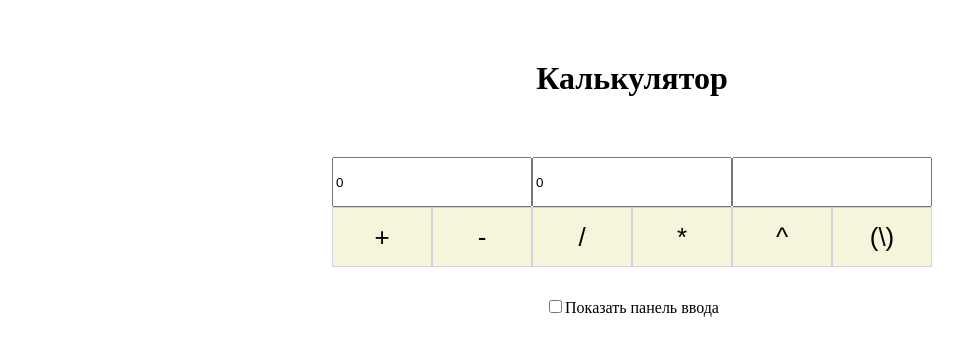
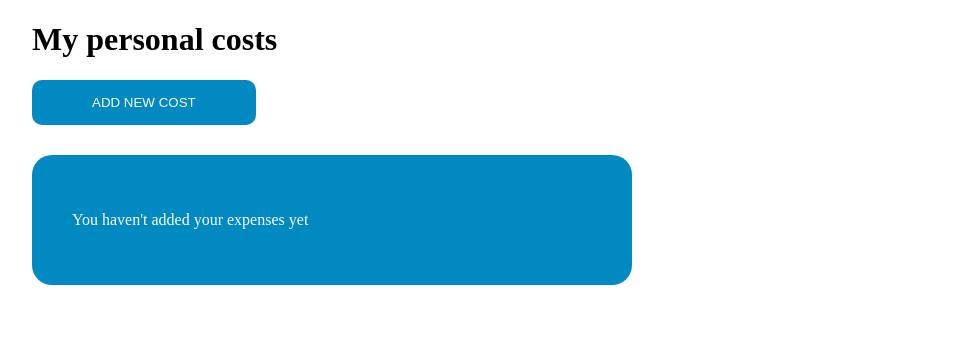
Before and after one commit to AlexKur161/vue-gb, a Vue app: page / in a window 1280 px wide. Shown: the top 356 px of the page, without its empty margins (8-971 px from the left). Built offline with nearby package versions, Linux system fonts and the light colour scheme.

Commit message:
добавление расходов

```diff
--- a/src/App.vue
+++ b/src/App.vue
@@ -1,45 +1,42 @@
 <template>
   <div id="app">
-    <MyCalculator msg="Welcome to Your Vue.js App"/>
+    <div class="container">
+      <h1>My personal costs</h1>
+      <AddingExpenses @add-expenses="addExpenses" />
+      <ListExpenses :Arraylistexpenses="ArrayListexpenses" />
+    </div>
   </div>
 </template>
 
 <script>
-import MyCalculator from './components/MyСanculator.vue'
+import ListExpenses from '@/components/ListExpenses.vue'
+import AddingExpenses from '@/components/AddingExpenses.vue'
 
 export default {
   name: 'App',
+  data: () => ({
+    ArrayListexpenses: []
+  }),
   components: {
-    MyCalculator
+    ListExpenses,
+    AddingExpenses
+  },
+  methods: {
+    addExpenses (expensesDay) {
+      this.ArrayListexpenses.push(expensesDay)
+    }
   }
 }
 </script>
 
 <style>
+
 *{
   box-sizing: border-box;
 }
 .container{
-  max-width: 600px;
+  max-width: 1200px;
   margin: auto;
 }
-.title{
-  text-align: center;
-  margin: 60px 0px;
-}
-.condition-wrap{
-  height: 50px;
-  width: 100%;
-}
-.calculation-btn{
-  width: 100%;
-  height: 60px;
-  font-size: 26px;
-  background: beige;
-  border: 1px solid #6355e53b;
-  cursor: pointer;
-}
-.calculator-wrap{
-  display: flex;
-}
+
 </style>
--- /dev/null
+++ b/src/components/AddingExpenses.vue
@@ -0,0 +1,87 @@
+<template>
+    <div>
+      <button class="btn-additem" @click="showForm = !showForm">ADD NEW COST</button>
+      <form class="add-form" v-if="showForm" action="">
+        <input placeholder="Date" type="text" v-model="date">
+        <input placeholder="Category" type="text" v-model="category">
+        <input placeholder="Value" type="number" v-model="value">
+        <button :disabled="validItem()" class="btn-additem btn-form" @click.prevent="addExpenses"> Add expenses</button>
+      </form>
+    </div>
+</template>
+<script>
+
+export default {
+  name: 'AddingExpenses',
+  data: () => ({
+    showForm: false,
+    date: '',
+    category: '',
+    value: ''
+  }),
+  methods: {
+    addExpenses () {
+      const { date, category, value } = this
+      const expensesDay = {
+        date: date || this.currentDate,
+        category,
+        value
+      }
+      this.date = ''
+      this.category = ''
+      this.value = ''
+      this.$emit('add-expenses', expensesDay)
+    },
+    validItem () {
+      if (this.category === '' || this.value === '') {
+        return true
+      } else {
+        return false
+      }
+    }
+  },
+  computed: {
+    currentDate () {
+      const currenDate = new Date()
+      let day = currenDate.getDate()
+      if (day < 10) {
+        day = String(0) + currenDate.getDate()
+      }
+      let month = currenDate.getMonth() + 1
+      if (month < 10) {
+        month = String(0) + (currenDate.getMonth() + 1)
+      }
+      const year = currenDate.getFullYear()
+      return `${day}.${month}.${year}`
+    }
+  }
+}
+</script>
+<style scoped>
+.btn-additem{
+  padding: 15px 60px;
+    border: none;
+    outline: none;
+    border-radius: 10px;
+    background: #008ac1;
+    color: #fff;
+    display: block;
+    cursor: pointer;
+}
+.add-form{
+  margin-top: 30px;
+}
+.btn-form{
+  margin-top: 20px;
+  text-transform: uppercase;
+}
+.btn-form:disabled{
+  opacity: 0.5;
+}
+input{
+      height: 40px;
+    border: 1px solid #008ac1;
+    margin-right: 10px;
+    padding-left: 10px;
+}
+</style>
--- /dev/null
+++ b/src/components/ListExpenses.vue
@@ -0,0 +1,83 @@
+<template>
+    <div class="wrap-list">
+      <div  class="one-block">
+        <div v-if="listShow()" class="listshow">
+          <div class="wrap-item-list">
+            <div class="item-list">
+              <div class="mini-item mini-item1"><p>#</p></div>
+              <div class="mini-item"><p>Date</p></div>
+              <div class="mini-item"><p>Category</p></div>
+              <div class="mini-item"><p>Value</p></div>
+            </div>
+            <div class="item-list"
+            v-for="(item,index) in Arraylistexpenses"
+            :key="index">
+              <div class="mini-item mini-item1"><p>{{index +1}}</p></div>
+              <div class="mini-item"><p>{{item.date}}</p></div>
+              <div class="mini-item"><p>{{item.category}}</p></div>
+              <div class="mini-item"><p>{{item.value}}</p></div>
+            </div>
+          </div>
+        </div>
+        <div v-else>
+          <p class="no-list">You haven't added your expenses yet</p>
+        </div>
+      </div>
+      <div class="tu-block"></div>
+    </div>
+</template>
+
+<script>
+export default {
+  name: 'listExpenses',
+  props: {
+    Arraylistexpenses: {
+      type: Array
+    }
+  },
+  methods: {
+    listShow () {
+      if (this.Arraylistexpenses.length === 0) {
+        return false
+      } else {
+        return true
+      }
+    }
+  }
+}
+
+</script>
+<style scoped>
+.item-list{
+display: flex;
+width: 100%;
+justify-content: space-between;
+margin-bottom: 10px;
+}
+.wrap-list{
+  display: flex;
+  justify-content: space-between;
+  padding-top: 30px;
+}
+.one-block{
+  background: #008ac1;
+  padding: 40px;
+  flex-basis: 50%;
+  border-radius: 20px;
+}
+.tu-block{
+  flex-basis: 50%;
+}
+.mini-item{
+  flex-basis: 30%;
+}
+.mini-item1{
+flex-basis: 10%;
+}
+.mini-item p{
+  color:#fff;
+}
+.no-list{
+  color: #fff;
+}
+</style>
--- a/src/components/MyСanculator.vue
+++ /dev/null
@@ -1,168 +0,0 @@
-<template>
-  <div class="container">
-    <h1 class="title">Калькулятор</h1>
-    <div class="calculator-wrap">
-    <input class="condition-wrap" v-model.number="conditionOne" type="number">
-    <input class="condition-wrap" v-model.number="conditionTu" type="number">
-    <input class="condition-wrap" v-model.number="result" type="number">
-    </div>
-    <div class="calculator-wrap">
-    <button @click="addition" class="calculation-btn">+</button>
-    <button @click="subtraction" class="calculation-btn">-</button>
-    <button @click="division" class="calculation-btn">/</button>
-    <button @click="multiplication" class="calculation-btn">*</button>
-    <button @click="step" class="calculation-btn">^</button>
-    <button @click="wholeDivision" class="calculation-btn">(\)</button>
-    </div>
-    <p v-if="showTxt">Введите пожалуйста число</p>
-    <p v-if="zero">На ноль делить нельзя!!!!</p>
-    <div class="check-panel">
-    <input @change="showPanel = !showPanel" type="checkbox" name="test" id="test">
-    <label for="test">Показать панель ввода</label>
-    </div>
-    <div v-if="showPanel" class="panel">
-      <button @click="PanelBtnAdd(btn)" v-for="(btn, index) in panelBtn"
-      :key="index">{{btn}}</button>
-      <div class="switch-value">
-      <input type="radio" value="oneOp" name="" id="oneOp" v-model="picked">
-      <label for="">1 Операнд</label>
-      <input type="radio" value="tuOp" name="" id="tuOp" v-model="picked">
-      <label for="">2 Операнд</label>
-      <p class="txt-operand" v-if="noChecked">Выберете операнд</p>
-      </div>
-    </div>
-  </div>
-</template>
-
-<script>
-export default {
-  name: 'MyCalcuLator',
-  data: () => ({
-    conditionOne: 0,
-    conditionTu: 0,
-    result: '',
-    showTxt: false,
-    zero: false,
-    panelBtn: [1, 2, 3, 4, 5, 6, 7, 8, 9, '<'],
-    showPanel: false,
-    checkConditionOne: true,
-    checkConditiontu: false,
-    noChecked: false,
-    picked: ''
-  }),
-  props: {
-    msg: String
-  },
-  methods: {
-    addition () {
-      if (typeof this.conditionOne !== 'number' || typeof this.conditionTu !== 'number') {
-        this.showTxt = true
-        console.log(typeof this.result)
-      } else {
-        this.showTxt = false
-        this.zero = false
-        this.result = this.conditionOne + this.conditionTu
-      }
-    },
-    subtraction () {
-      if (typeof this.conditionOne !== 'number' || typeof this.conditionTu !== 'number') {
-        this.showTxt = true
-      } else {
-        this.showTxt = false
-        this.zero = false
-        this.result = this.conditionOne - this.conditionTu
-      }
-    },
-    division () {
-      if (typeof this.conditionOne !== 'number' || typeof this.conditionTu !== 'number') {
-        this.showTxt = true
-      } if (this.conditionOne === 0 || this.conditionTu === 0) {
-        this.zero = true
-      } else {
-        this.showTxt = false
-        this.zero = false
-        this.result = this.conditionOne / this.conditionTu
-      }
-    },
-    multiplication () {
-      if (typeof this.conditionOne !== 'number' || typeof this.conditionTu !== 'number') {
-        this.showTxt = true
-      } else {
-        this.showTxt = false
-        this.zero = false
-        this.result = this.conditionOne * this.conditionTu
-      }
-    },
-    step () {
-      if (typeof this.conditionOne !== 'number' || typeof this.conditionTu !== 'number') {
-        this.showTxt = true
-      } else {
-        this.showTxt = false
-        this.zero = false
-        this.result = this.conditionOne ** this.conditionTu
-      }
-    },
-    wholeDivision () {
-      if (typeof this.conditionOne !== 'number' || typeof this.conditionTu !== 'number') {
-        this.showTxt = true
-      } if (this.conditionOne === 0 || this.conditionTu === 0) {
-        this.zero = true
-      } else {
-        this.showTxt = false
-        this.zero = false
-        this.result = Math.floor(this.conditionOne / this.conditionTu)
-      }
-    },
-    deleteNumber (value) {
-      const tesQ = String(value).split('')
-      const tesQQ = tesQ.splice(-1, 1)
-      const testQQQ = tesQ.join('')
-      console.log(tesQQ)
-      return parseInt(testQQQ)
-    },
-    PanelBtnAdd (btn) {
-      if (this.picked === 'oneOp') {
-        this.noChecked = false
-        this.conditionOne = parseInt(this.conditionOne + String(btn))
-        if (btn === '<') {
-          this.conditionOne = this.deleteNumber(this.conditionOne)
-          if (isNaN(this.conditionOne)) {
-            this.conditionOne = 0
-          }
-        }
-      } if (this.picked === 'tuOp') {
-        this.noChecked = false
-        this.conditionTu = parseInt(this.conditionTu + String(btn))
-        if (btn === '<') {
-          this.conditionTu = this.deleteNumber(this.conditionTu)
-          if (isNaN(this.conditionTu)) {
-            this.conditionTu = 0
-          }
-        }
-      } else if (this.picked === '') {
-        this.noChecked = true
-      }
-    }
-  }
-}
-</script>
-
-<style>
-.panel{
- width: fit-content;
- margin: auto;
-}
-.check-panel{
-  width: fit-content;
-  margin: auto;
-  padding: 30px 0px 20px 0px;
-}
-.switch-value{
- width: fit-content;
- margin: auto;
- margin-top: 10px;
-}
-.txt-operand{
-  text-align: center;
-}
-</style>
```
